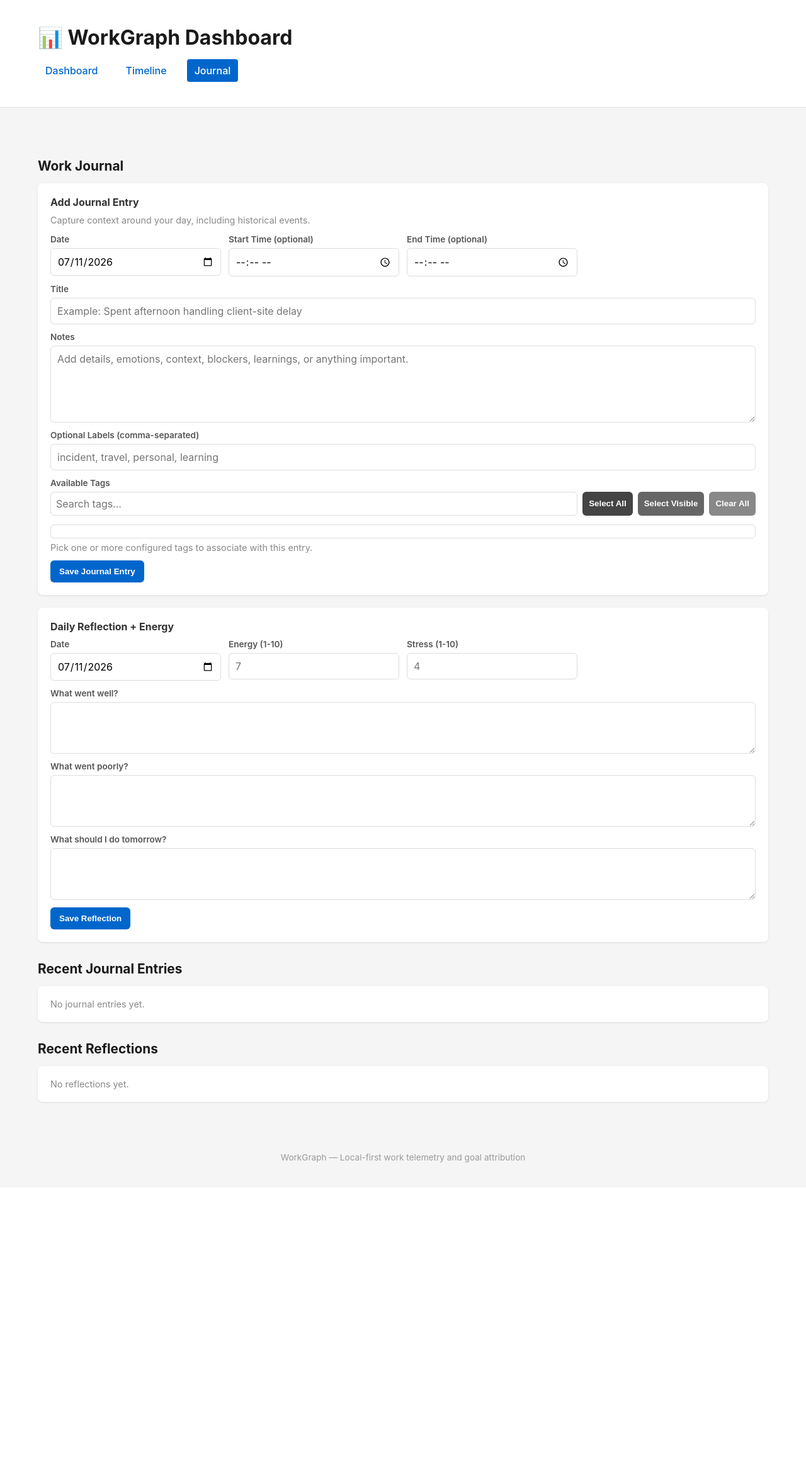
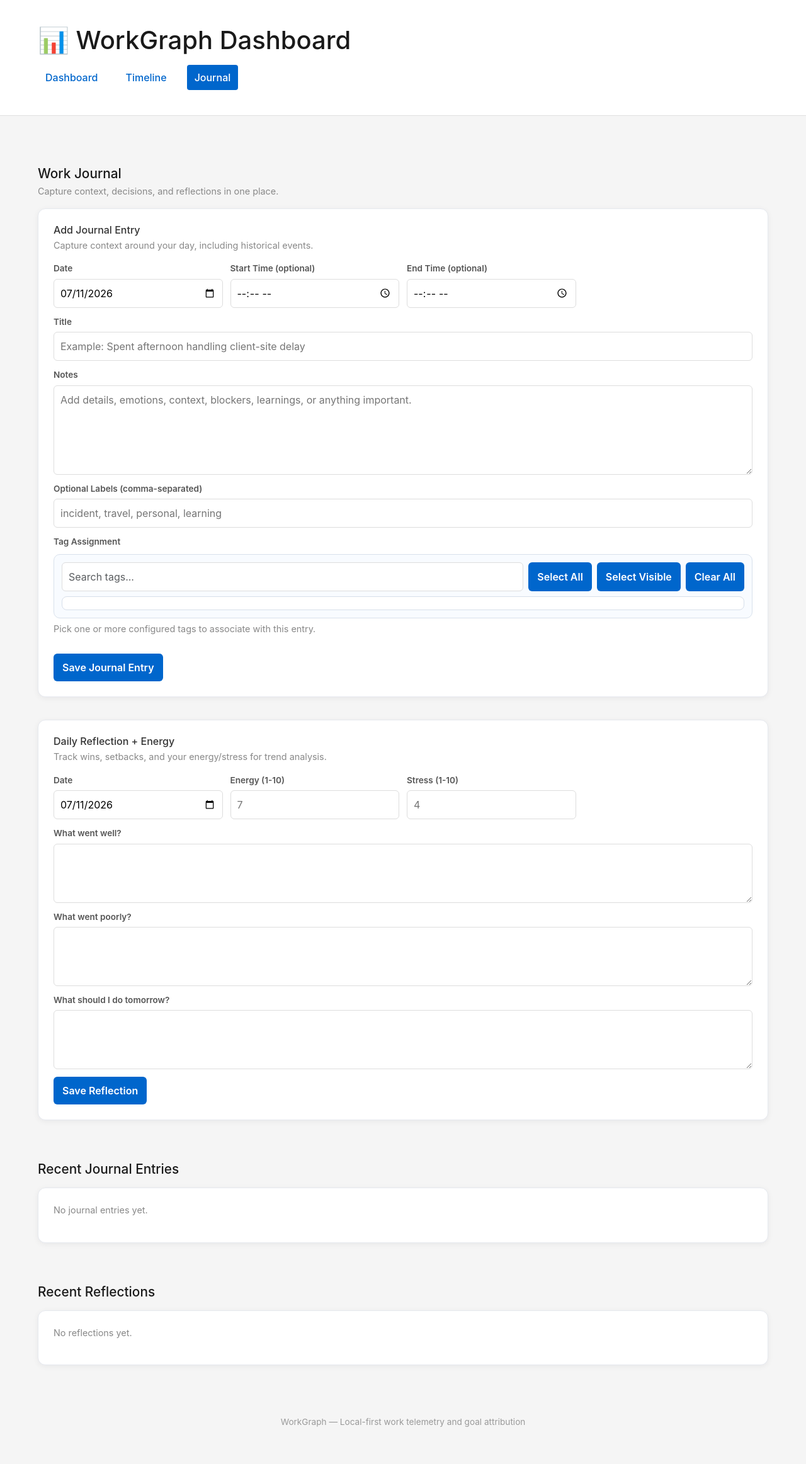
Before and after one commit to Aqua-4/workgraph, a Python web app: template api/templates/journal.html in a window 1280 px wide. Shown: the whole page at 63% size. Before the commit the page ends 1846 px from the top, so only its background shows below. Run offline with Jinja, Linux system fonts and the light colour scheme; the template is opened without the code that fills it, so the values that code supplies are empty.

Commit message:
ADD: Bootstrap 5.3.2 and update templates to use it.
Changes to be committed:
	modified:   api/templates/base.html
	modified:   api/templates/journal.html

```diff
--- a/api/templates/base.html
+++ b/api/templates/base.html
@@ -4,6 +4,12 @@
     <meta charset="UTF-8">
     <meta name="viewport" content="width=device-width, initial-scale=1.0">
     <title>{% block title %}WorkGraph Dashboard{% endblock %}</title>
+    <link
+        href="https://cdn.jsdelivr.net/npm/bootstrap@5.3.3/dist/css/bootstrap.min.css"
+        rel="stylesheet"
+        integrity="sha384-QWTKZyjpPEjISv5WaRU9OFeRpok6YctnYmDr5pNlyT2bRjXh0JMhjY6hW+ALEwIH"
+        crossorigin="anonymous"
+    >
     <style>
         * {
             margin: 0;
@@ -293,8 +299,8 @@
             margin-bottom: 12px;
         }
 
-        {% block extra_styles %}{% endblock %}
     </style>
+    {% block extra_styles %}{% endblock %}
 </head>
 <body>
     <header>
@@ -315,5 +321,10 @@
     <footer>
         <p>WorkGraph — Local-first work telemetry and goal attribution</p>
     </footer>
+    <script
+        src="https://cdn.jsdelivr.net/npm/bootstrap@5.3.3/dist/js/bootstrap.bundle.min.js"
+        integrity="sha384-YvpcrYf0tY3lHB60NNkmXc5s9fDVZLESaAA55NDzOxhy9GkcIdslK1eN7N6jIeHz"
+        crossorigin="anonymous"
+    ></script>
 </body>
 </html>
--- a/api/templates/journal.html
+++ b/api/templates/journal.html
@@ -4,9 +4,56 @@
 
 {% block nav_journal %}active{% endblock %}
 
+{% block extra_styles %}
+<style>
+.journal-shell {
+    display: grid;
+    gap: 1rem;
+}
+
+.journal-card {
+    border: 1px solid #e6e9ef;
+    border-radius: 12px;
+    box-shadow: 0 2px 10px rgba(15, 23, 42, 0.06);
+}
+
+.tag-panel {
+    border: 1px solid #d8e1ec;
+    border-radius: 10px;
+    background: #f8fbff;
+    padding: 12px;
+}
+
+#journal-tags {
+    display: grid;
+    grid-template-columns: repeat(auto-fit, minmax(180px, 1fr));
+    gap: 8px;
+    border: 1px solid #d7dfea;
+    border-radius: 8px;
+    padding: 10px;
+    max-height: 220px;
+    overflow-y: auto;
+    background: #fff;
+}
+
+.journal-tag-row {
+    display: flex;
+    align-items: center;
+    gap: 8px;
+    font-size: 0.92em;
+    color: #26313f;
+}
+</style>
+{% endblock %}
+
 {% block content %}
-<div>
-    <h2>Work Journal</h2>
+<div class="journal-shell">
+    <div class="d-flex justify-content-between align-items-end flex-wrap gap-2">
+        <div>
+            <h2 class="mb-1">Work Journal</h2>
+            <p class="muted mb-0">Capture context, decisions, and reflections in one place.</p>
+        </div>
+    </div>
 
     {% if message %}
     <div class="success">{{ message }}</div>
@@ -16,9 +63,9 @@
     <div class="error">{{ error }}</div>
     {% endif %}
 
-    <div class="card">
-        <h3 id="journal-form-title">Add Journal Entry</h3>
-        <p class="muted" style="margin-bottom: 14px;">Capture context around your day, including historical events.</p>
+    <div class="card journal-card p-3 p-md-4">
+        <h3 id="journal-form-title" class="mb-1">Add Journal Entry</h3>
+        <p class="muted mb-3">Capture context around your day, including historical events.</p>
         <div id="journal-feedback" style="display: none;"></div>
 
         <form id="journal-form" class="form-grid">
@@ -48,37 +95,41 @@
                 <input type="text" id="journal-labels" placeholder="incident, travel, personal, learning">
             </div>
             <div class="field" style="grid-column: 1 / -1;">
-                <label for="journal-tags">Available Tags</label>
-                <div style="display: flex; gap: 8px; flex-wrap: wrap; margin-bottom: 8px;">
+                <label class="mb-1" for="journal-tags">Tag Assignment</label>
+                <div class="tag-panel">
+                <div class="d-flex gap-2 flex-wrap mb-2">
                     <input
                         type="text"
                         id="journal-tags-search"
                         placeholder="Search tags..."
-                        style="flex: 1; min-width: 220px; border: 1px solid #ddd; border-radius: 6px; padding: 8px;"
+                        class="form-control"
+                        style="flex: 1; min-width: 220px;"
                     >
-                    <button class="btn" id="tags-select-all" type="button" style="padding: 8px 10px; background: #444;">Select All</button>
-                    <button class="btn" id="tags-select-visible" type="button" style="padding: 8px 10px; background: #666;">Select Visible</button>
-                    <button class="btn" id="tags-clear-all" type="button" style="padding: 8px 10px; background: #888;">Clear All</button>
+                    <button class="btn btn-outline-primary" id="tags-select-all" type="button">Select All</button>
+                    <button class="btn btn-outline-secondary" id="tags-select-visible" type="button">Select Visible</button>
+                    <button class="btn btn-outline-danger" id="tags-clear-all" type="button">Clear All</button>
                 </div>
-                <div id="journal-tags" style="display: grid; grid-template-columns: repeat(auto-fit, minmax(180px, 1fr)); gap: 8px; border: 1px solid #ddd; border-radius: 6px; padding: 10px; max-height: 220px; overflow-y: auto;">
+                <div id="journal-tags">
                     {% for tag in available_tags %}
-                    <label class="journal-tag-row" data-tag-name="{{ tag|lower }}" style="display: flex; align-items: center; gap: 8px; font-size: 0.92em; color: #333;">
+                    <label class="journal-tag-row" data-tag-name="{{ tag|lower }}">
                         <input type="checkbox" class="journal-tag-option" value="{{ tag }}">
                         <span>{{ tag }}</span>
                     </label>
                     {% endfor %}
                 </div>
+                </div>
                 <p class="muted">Pick one or more configured tags to associate with this entry.</p>
             </div>
-            <div style="grid-column: 1 / -1;">
-                <button class="btn" id="journal-submit" type="submit">Save Journal Entry</button>
-                <button class="btn" id="journal-cancel" type="button" style="background: #777; display: none;">Cancel Edit</button>
+            <div class="d-flex gap-2" style="grid-column: 1 / -1;">
+                <button class="btn btn-primary" id="journal-submit" type="submit">Save Journal Entry</button>
+                <button class="btn btn-outline-secondary" id="journal-cancel" type="button" style="display: none;">Cancel Edit</button>
             </div>
         </form>
     </div>
 
-    <div class="card">
-        <h3>Daily Reflection + Energy</h3>
+    <div class="card journal-card p-3 p-md-4">
+        <h3 class="mb-1">Daily Reflection + Energy</h3>
+        <p class="muted mb-3">Track wins, setbacks, and your energy/stress for trend analysis.</p>
         <div id="reflection-feedback" style="display: none;"></div>
         <form id="reflection-form" class="form-grid">
             <div class="field">
@@ -105,14 +156,14 @@
                 <label for="tomorrow">What should I do tomorrow?</label>
                 <textarea id="tomorrow" rows="3"></textarea>
             </div>
-            <div style="grid-column: 1 / -1;">
-                <button class="btn" type="submit">Save Reflection</button>
+            <div style="grid-column: 1 / -1;" class="d-flex gap-2">
+                <button class="btn btn-primary" type="submit">Save Reflection</button>
             </div>
         </form>
     </div>
 
-    <h2>Recent Journal Entries</h2>
-    <div class="card">
+    <h2 class="mb-0">Recent Journal Entries</h2>
+    <div class="card journal-card p-3 p-md-4">
         {% if entries %}
         <table>
             <thead>
@@ -136,18 +187,17 @@
                     <td>{{ (e.notes or "")[:140] }}{% if e.notes and e.notes|length > 140 %}...{% endif %}</td>
                     <td>
                         <button
-                            class="btn edit-entry-btn"
+                            class="btn btn-outline-dark btn-sm edit-entry-btn"
                             type="button"
                             data-journal-id="{{ e.id }}"
-                            style="padding: 6px 10px; font-size: 0.85em; margin-right: 6px; background: #444;"
+                            style="margin-right: 6px;"
                         >
                             Edit
                         </button>
                         <button
-                            class="btn correlate-btn"
+                            class="btn btn-primary btn-sm correlate-btn"
                             type="button"
                             data-journal-id="{{ e.id }}"
-                            style="padding: 6px 10px; font-size: 0.85em;"
                         >
                             Correlate
                         </button>
@@ -162,8 +212,8 @@
         {% endif %}
     </div>
 
-    <h2>Recent Reflections</h2>
-    <div class="card">
+    <h2 class="mb-0">Recent Reflections</h2>
+    <div class="card journal-card p-3 p-md-4">
         {% if reflections %}
         <table>
             <thead>
```
